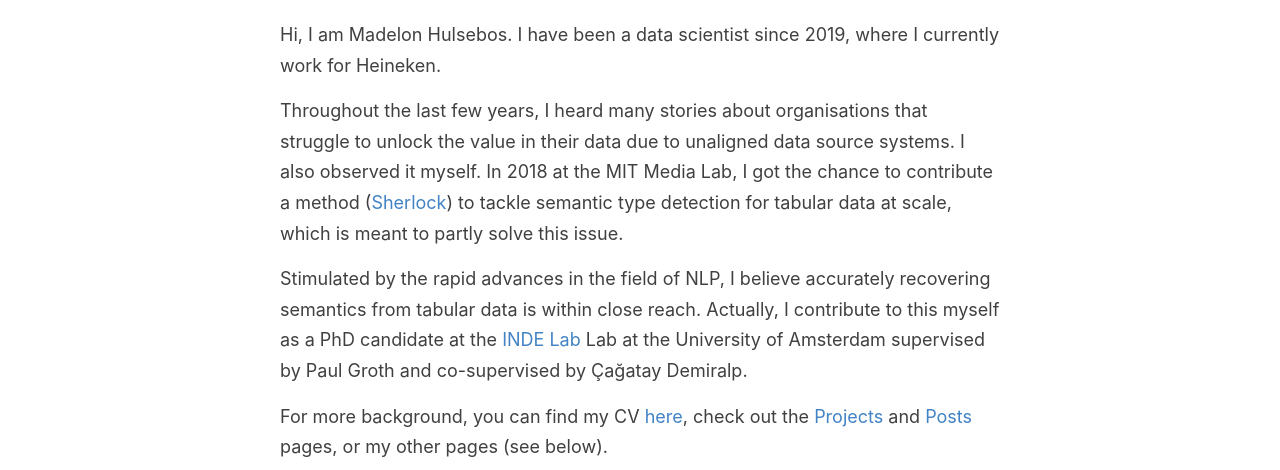
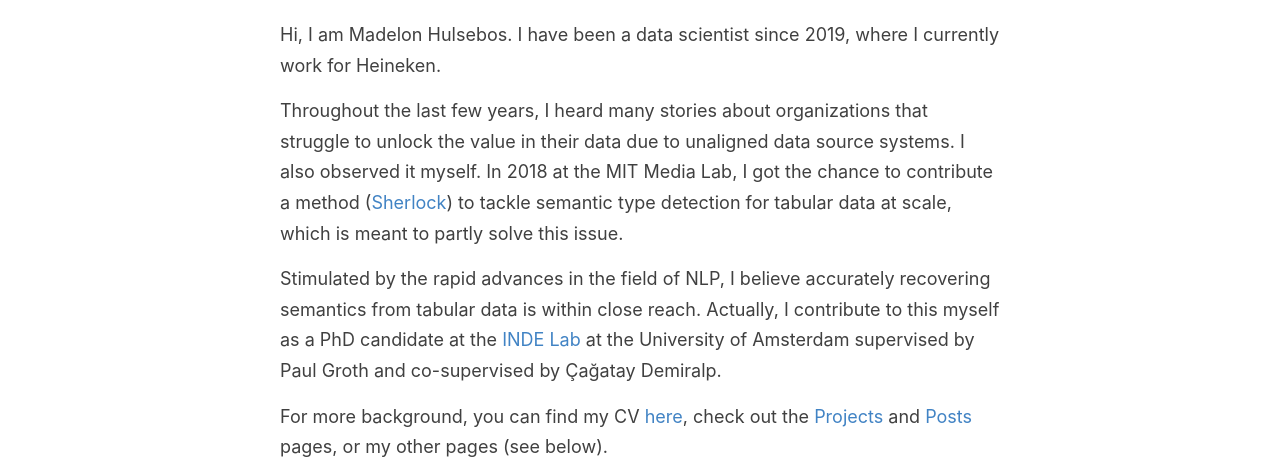
Before and after one commit to madelonhulsebos/madelonhulsebos.github.io, a Jekyll site: the page built from index.html, in a window 1280 px wide. Shown: the part 172-642 px from the top of the page. Built offline with Jekyll 4.4.1, drawn with Linux system fonts in a browser that asks for light colours; the list of posts is cut into pages by our own code.

Commit message:
Correct typo.

```diff
--- a/index.html
+++ b/index.html
@@ -9,11 +9,11 @@
    Hi, I am Madelon Hulsebos. I have been a data scientist since 2019, where I currently work for Heineken.
   </p>
   <p>
-   Throughout the last few years, I heard many stories about organisations that struggle to unlock the value in their data due to unaligned data source systems. I also observed it myself.
+   Throughout the last few years, I heard many stories about organizations that struggle to unlock the value in their data due to unaligned data source systems. I also observed it myself.
    In 2018 at the MIT Media Lab, I got the chance to contribute a method (<a href="https://arxiv.org/pdf/1905.10688.pdf">Sherlock</a>) to tackle semantic type detection for tabular data at scale, which is meant to partly solve this issue.
   </p>
    Stimulated by the rapid advances in the field of NLP, I believe accurately recovering semantics from tabular data is within close reach.
-   Actually, I contribute to this myself as a PhD candidate at the <a href="https://indelab.org/">INDE Lab</a> Lab at the University of Amsterdam supervised by Paul Groth and co-supervised by &#199;a&#x0011F;atay Demiralp.
+   Actually, I contribute to this myself as a PhD candidate at the <a href="https://indelab.org/">INDE Lab</a> at the University of Amsterdam supervised by Paul Groth and co-supervised by &#199;a&#x0011F;atay Demiralp.
   </p>
   <p>
    For more background, you can find my CV <a href="/assets/CV_mhulsebos.pdf">here</a>, check out the <a href="{{ site.baseurl }}/projects">Projects</a> and <a href="{{ site.baseurl }}/posts">Posts</a> pages, or my other pages (see below).
```
